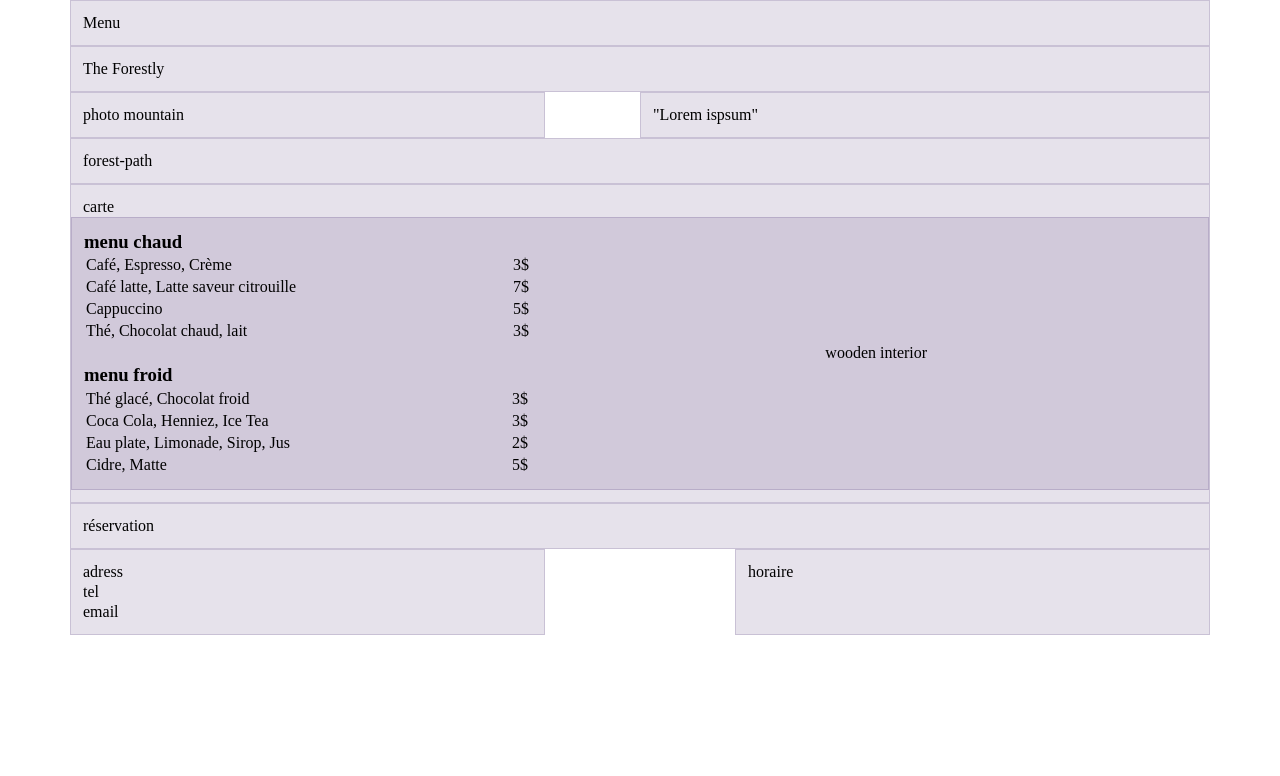
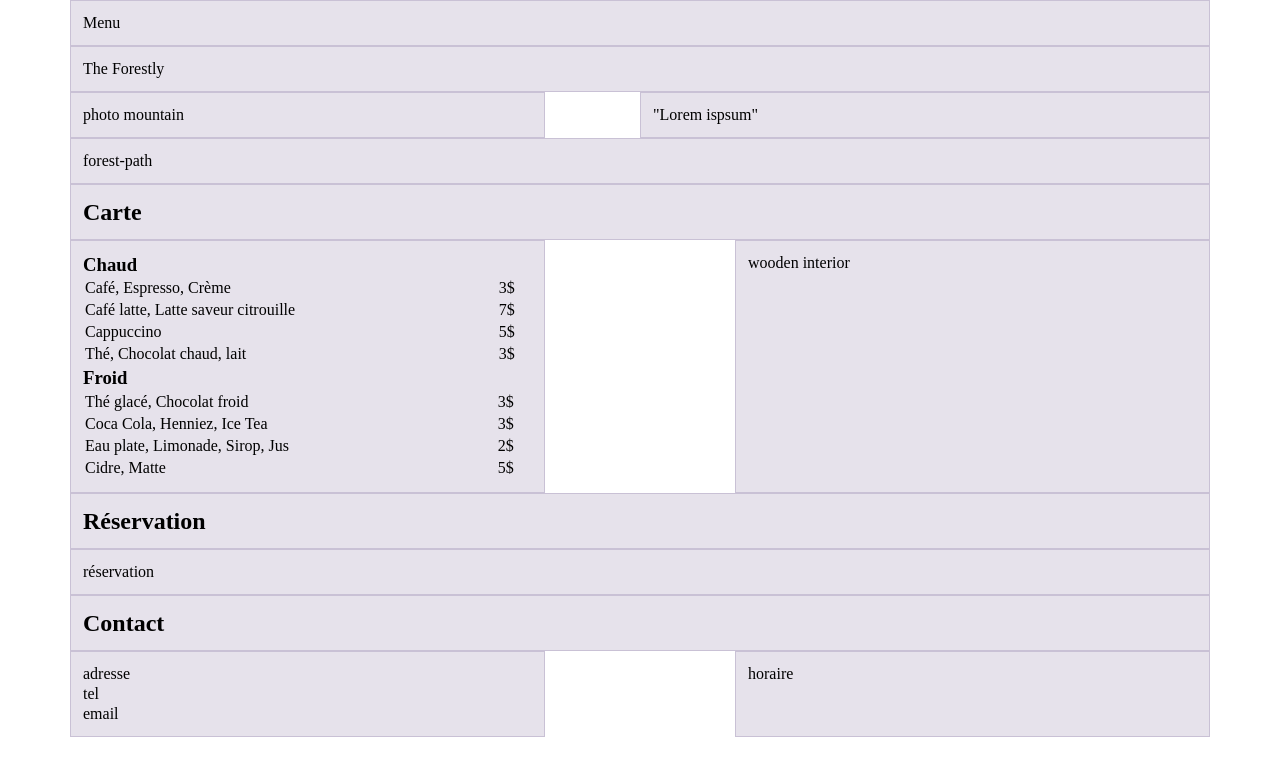
Before and after one commit to GLucile/projet-cafe, a website built with Parcel: page src/index.html in a window 1280 px wide. Built offline with nearby package versions, Linux system fonts and the light colour scheme.

Commit message:
Bootstrap grid done

```diff
--- a/src/index.html
+++ b/src/index.html
@@ -8,6 +8,7 @@
     <title>The Forestly</title>
   </head>
   <body>
+    <header>
       <div class="container">
         <div class="row">
           <div class="col-12">Menu</div>
@@ -18,6 +19,7 @@
           <div class="col-12">The Forestly</div>
         </div>
       </div>
+    </header>
     <div class="container">
       <div class="row">
         <div class="col-12 order-1 col-xl-6 offset-xl-1">"Lorem ispsum"</div>
@@ -32,11 +34,15 @@
     <div class="container">
       <div class="row">
         <div class="col-12">
-          carte
+          <h2>Carte</h2>
+        </div>
+      </div>
+    </div>
+    <div class="container">
       <div class="row">
-            <div class="col-12">
-              <div class="col-12 col-lg-8 col-xl-5">
-                <h3>menu chaud</h3>
+        <div class="col-12 col-md-8 offset-md-2 col-xl-5 offset-xl-0">
+          <div class="hot-drinks-list">
+            <h3>Chaud</h3>
             <table style="width: 100%">
               <tr>
                 <td>Café, Espresso, Crème</td>
@@ -56,9 +62,8 @@
               </tr>
             </table>
           </div>
-              <div class="col-xl-5 offset-xl-8">wooden interior</div>
-              <div class="col-12 col-lg-8 col-xl-5">
-                <h3>menu froid</h3>
+          <div class="cold-drinks-list">
+            <h3>Froid</h3>
             <table style="width: 100%">
               <tr>
                 <td>Thé glacé, Chocolat froid</td>
@@ -79,7 +84,15 @@
             </table>
           </div>
         </div>
+        <div class="col-12 col-md-8 offset-md-2 col-xl-5 offset-xl-2">
+          wooden interior
         </div>
+      </div>
+    </div>
+    <div class="container">
+      <div class="row">
+        <div class="col-12">
+          <h2>Réservation</h2>
         </div>
       </div>
     </div>
@@ -90,10 +103,17 @@
     </div>
     <div class="container">
       <div class="row">
-        <div class="col-12 col-xl-5 offset-xl-2 order-1">horaire</div>
+        <div class="col-12 col-xl-5 offset-xl-2 order-xl-1">horaire</div>
+        <div class="container">
+          <div class="row">
+            <div class="col-12">
+              <h2>Contact</h2>
+            </div>
+          </div>
+        </div>
         <div class="col-12 col-xl-5">
           <div>
-            <p>adress</p>
+            <p>adresse</p>
             <p>tel</p>
             <p>email</p>
           </div>
```
Also changed, not shown: 2 other files. Lines whose indentation alone changed are shown as unchanged.
